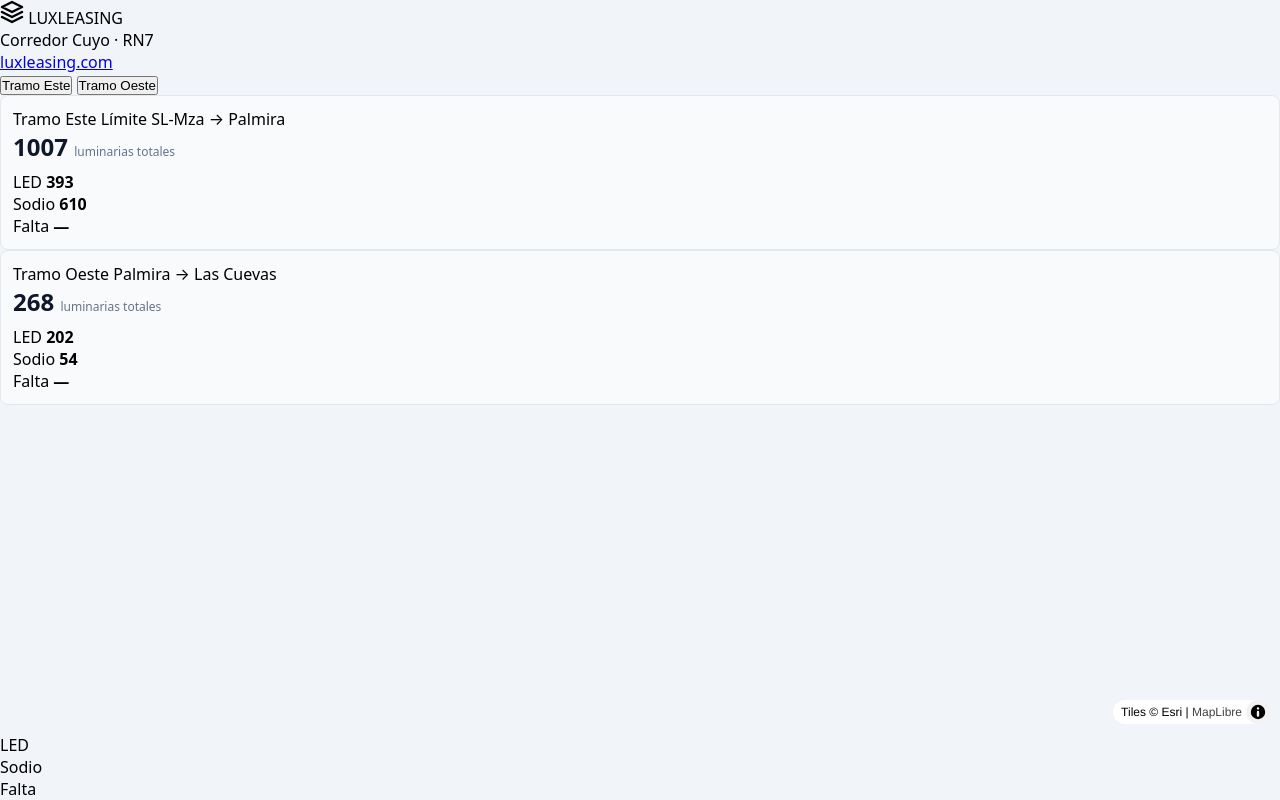
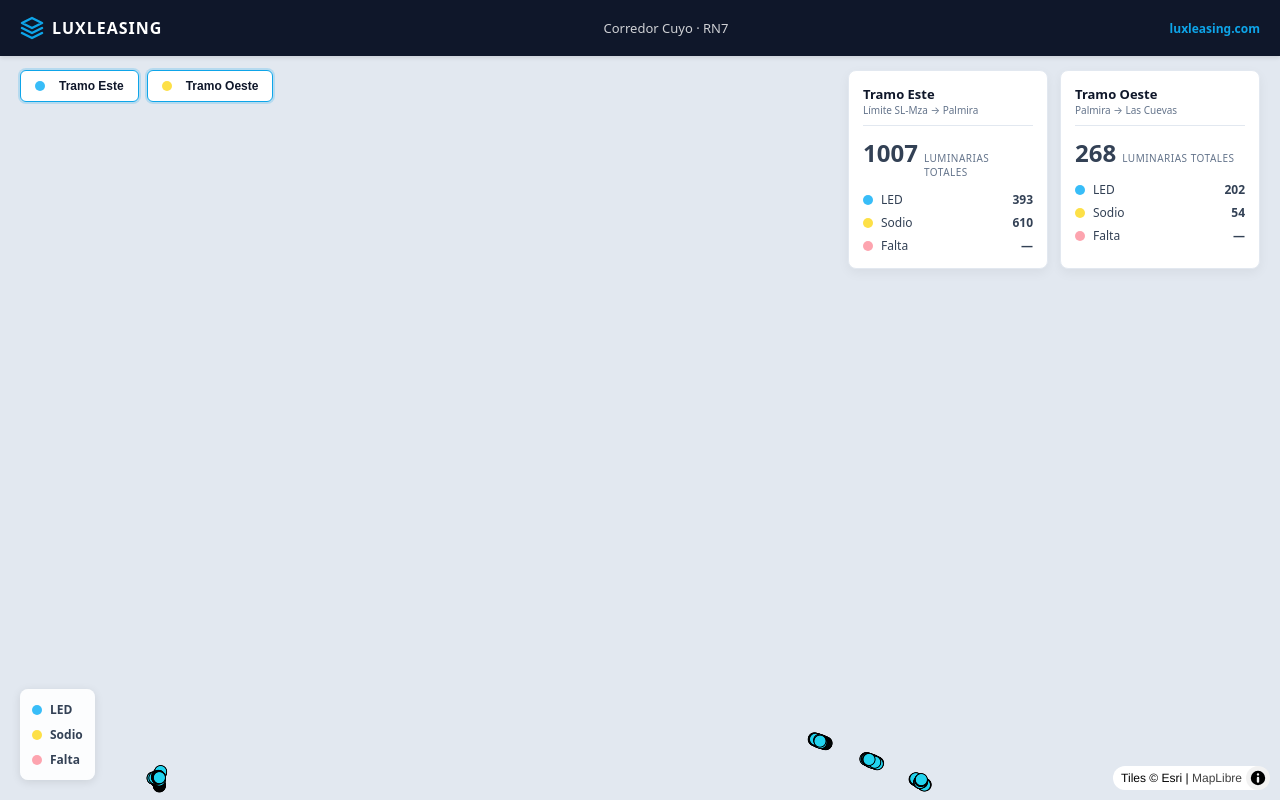
Before and after one commit to luxleasing/corredor_cuyo, a plain HTML site: page index.html in a window 1280 px wide. Drawn offline with nearby package versions, Linux system fonts and the light colour scheme; no server answers.

Commit message:
Update styles.css

```diff
--- a/styles.css
+++ b/styles.css
@@ -1,63 +1,168 @@
-/* Configuración básica para que ocupe toda la pantalla */
+:root {
+  /* Paleta Luxleasing (Azules) */
+  --brand-blue: #0f172a;
+  --brand-blue-light: #1e293b;
+  --brand-accent: #0ea5e9;
+
+  /* Colores de simbología desaturados */
+  --color-led: #38bdf8;       /* Celeste suave */
+  --color-sodio: #fde047;     /* Amarillo suave */
+  --color-falta: #fda4af;     /* Rosa suave */
+
+  --bg-app: #f8fafc;
+  --bg-card: #ffffff;
+  --border-card: #e2e8f0;
+  --text-main: #334155;
+  --text-muted: #64748b;
+}
+
 * { box-sizing: border-box; margin: 0; padding: 0; }
 body {
   font-family: system-ui, -apple-system, sans-serif;
+  background: var(--bg-app);
+  color: var(--text-main);
   height: 100vh;
   display: flex;
   flex-direction: column;
-  background: #f1f5f9;
 }
 
-/* Panel Superior */
-#panel-kpis {
+/* HEADER */
+#app-header {
+  background: var(--brand-blue);
+  color: #fff;
+  padding: 0 20px;
+  height: 56px;
   display: flex;
-  gap: 16px;
-  padding: 12px;
-  background: #ffffff;
-  border-bottom: 1px solid #e2e8f0;
+  align-items: center;
+  justify-content: space-between;
+  box-shadow: 0 2px 4px rgba(0,0,0,0.1);
+  z-index: 20;
+}
+.logo-container { display: flex; align-items: center; gap: 8px; color: var(--brand-accent); }
+.logo-text { font-weight: 800; letter-spacing: 1px; font-size: 16px; color: #fff; }
+.header-title { font-size: 13px; font-weight: 500; opacity: 0.8; }
+.header-link { color: var(--brand-accent); text-decoration: none; font-size: 12px; font-weight: 600; }
+.header-link:hover { text-decoration: underline; }
+
+/* CONTROLES (Botones) */
+#layer-controls {
+  position: absolute;
+  top: 70px;
+  left: 20px;
   z-index: 10;
-  box-shadow: 0 2px 4px rgba(0,0,0,0.05);
+  display: flex;
+  gap: 8px;
+}
+#layer-controls button {
+  background: var(--bg-card);
+  border: 1px solid var(--border-card);
+  padding: 8px 14px;
+  border-radius: 6px;
+  font-size: 12px;
+  font-weight: 600;
+  color: var(--text-muted);
+  cursor: pointer;
+  display: flex;
+  align-items: center;
+  gap: 6px;
+  box-shadow: 0 2px 6px rgba(0,0,0,0.05);
+  transition: all 0.2s;
+}
+#layer-controls button.active {
+  background: #fff;
+  color: var(--brand-blue);
+  border-color: var(--brand-accent);
+  box-shadow: 0 0 0 2px rgba(14, 165, 233, 0.2);
+}
+#layer-controls button:hover { background: #f1f5f9; }
+
+/* KPIs */
+#kpi-container {
+  position: absolute;
+  top: 70px;
+  right: 20px;
+  z-index: 10;
+  display: flex;
+  gap: 12px;
 }
 .kpi-card {
+  background: var(--bg-card);
+  border: 1px solid var(--border-card);
+  border-radius: 8px;
+  padding: 14px;
+  width: 200px;
+  box-shadow: 0 4px 12px rgba(0,0,0,0.05);
+}
+.kpi-header { display: flex; flex-direction: column; margin-bottom: 10px; border-bottom: 1px solid var(--border-card); padding-bottom: 8px; }
+.kpi-title { font-size: 13px; font-weight: 700; color: var(--brand-blue); }
+.kpi-sub { font-size: 10px; color: var(--text-muted); }
+.kpi-total { display: flex; align-items: baseline; gap: 6px; margin-bottom: 12px; }
+.kpi-total strong { font-size: 24px; color: var(--text-main); }
+.kpi-total span { font-size: 10px; color: var(--text-muted); text-transform: uppercase; letter-spacing: 0.5px; }
+.kpi-details { display: flex; flex-direction: column; gap: 6px; }
+.kpi-row { display: flex; align-items: center; font-size: 12px; }
+.kpi-row strong { margin-left: auto; font-weight: 700; }
+
+/* Puntos de colores */
+.dot { width: 10px; height: 10px; border-radius: 50%; display: inline-block; margin-right: 8px; flex-shrink: 0; }
+.led { background: var(--color-led); }
+.sodio { background: var(--color-sodio); }
+.falta { background: var(--color-falta); }
+
+/* MAPA */
+#mapa {
   flex: 1;
+  width: 100%;
+  background: #e2e8f0;
+}
+
+/* LEYENDA */
+#leyenda {
+  position: absolute;
+  bottom: 20px;
+  left: 20px;
+  z-index: 10;
+  background: rgba(255, 255, 255, 0.9);
+  backdrop-filter: blur(4px);
   padding: 12px;
   border-radius: 8px;
-  border: 1px solid #e2e8f0;
-  background: #f8fafc;
-}
-.kpi-card h2 {
-  font-size: 14px;
-  color: #0f172a;
-  margin-bottom: 8px;
-}
-.subtitulo { font-size: 11px; color: #64748b; font-weight: normal; }
-.kpi-total { font-size: 24px; color: #0f172a; margin-bottom: 8px; }
-.kpi-total span { font-size: 12px; color: #64748b; font-weight: normal; }
-.kpi-detalle { display: flex; gap: 16px; font-size: 13px; }
-.item { display: flex; align-items: center; gap: 6px; }
-.color-dot { width: 10px; height: 10px; border-radius: 50%; display: inline-block; }
-.item.led .color-dot { background: #22d3ee; }
-.item.sodio .color-dot { background: #e2f916; }
-
-/* Panel de Controles (Checkboxes flotantes) */
-#panel-controles {
-  position: absolute;
-  top: 120px;
-  left: 16px;
-  z-index: 10;
-  background: rgba(255,255,255,0.95);
-  padding: 10px 14px;
-  border-radius: 8px;
-  box-shadow: 0 4px 12px rgba(0,0,0,0.15);
+  box-shadow: 0 2px 10px rgba(0,0,0,0.1);
   display: flex;
   flex-direction: column;
   gap: 8px;
-  font-size: 13px;
 }
-#panel-controles label { display: flex; align-items: center; gap: 8px; cursor: pointer; }
+.leyenda-item { font-size: 12px; font-weight: 600; display: flex; align-items: center; color: var(--text-main); }
 
-/* Mapa (ocupa todo el resto) */
-#mapa {
-  flex: 1;
-  width: 100%;
+/* RESPONSIVE (Celulares) */
+@media (max-width: 768px) {
+  #app-header { padding: 0 12px; }
+  .header-title { display: none; } /* Ocultamos el titulo en mobile para que quepa el logo */
+
+  /* Los controles y los KPIs se apilan */
+  #layer-controls {
+    top: 65px;
+    left: 10px;
+    right: 10px;
+    justify-content: center;
+  }
+
+  #kpi-container {
+    top: 115px;
+    left: 10px;
+    right: 10px;
+    flex-direction: row; /* uno al lado del otro */
+  }
+  .kpi-card {
+    flex: 1;
+    width: auto;
+    padding: 10px;
+  }
+  .kpi-total strong { font-size: 20px; }
+  .kpi-total span { display: none; } /* Ocultamos "luminarias totales" para ahorrar espacio */
+
+  #leyenda {
+    bottom: 10px;
+    left: 10px;
+    padding: 8px;
+  }
 }
```
